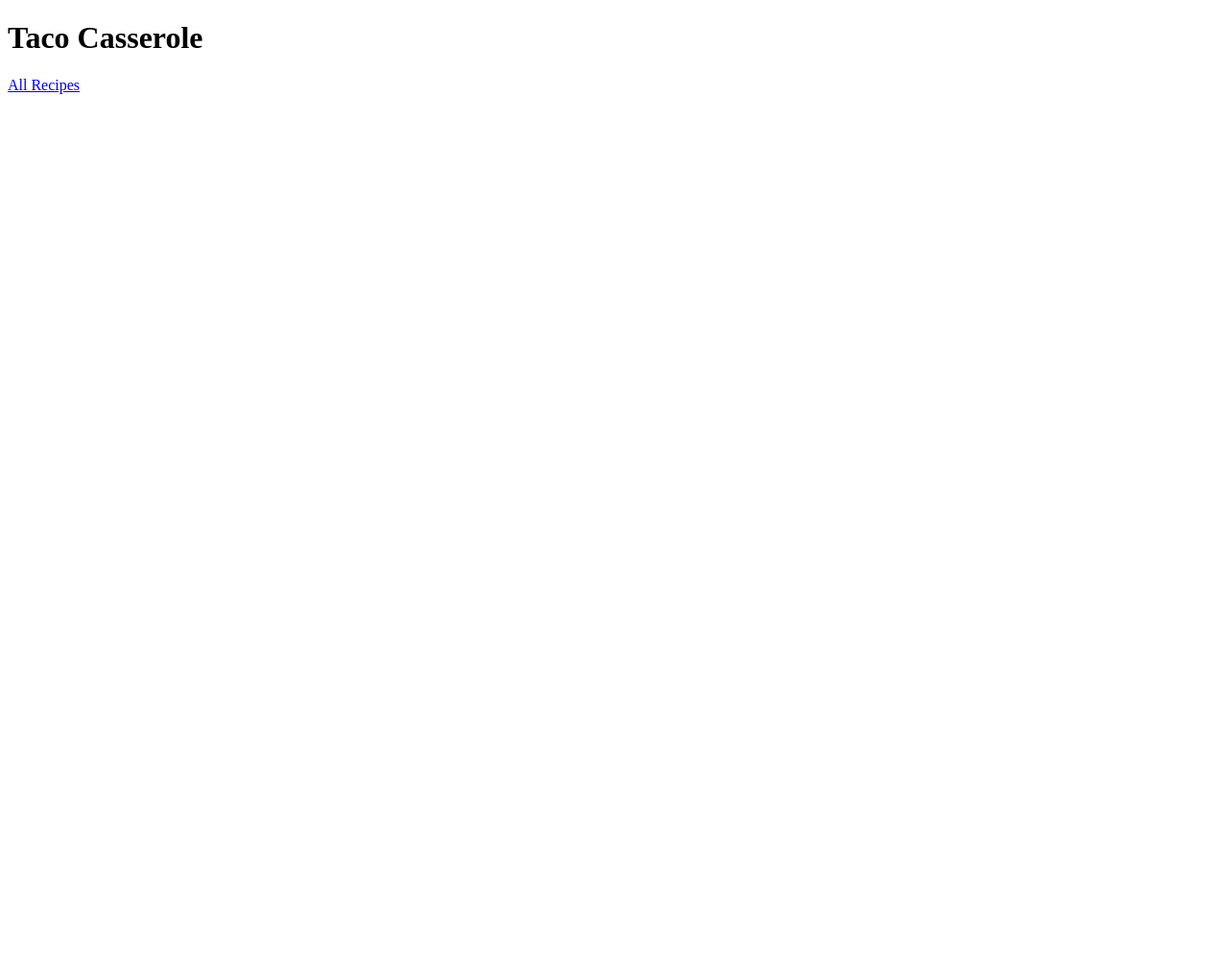
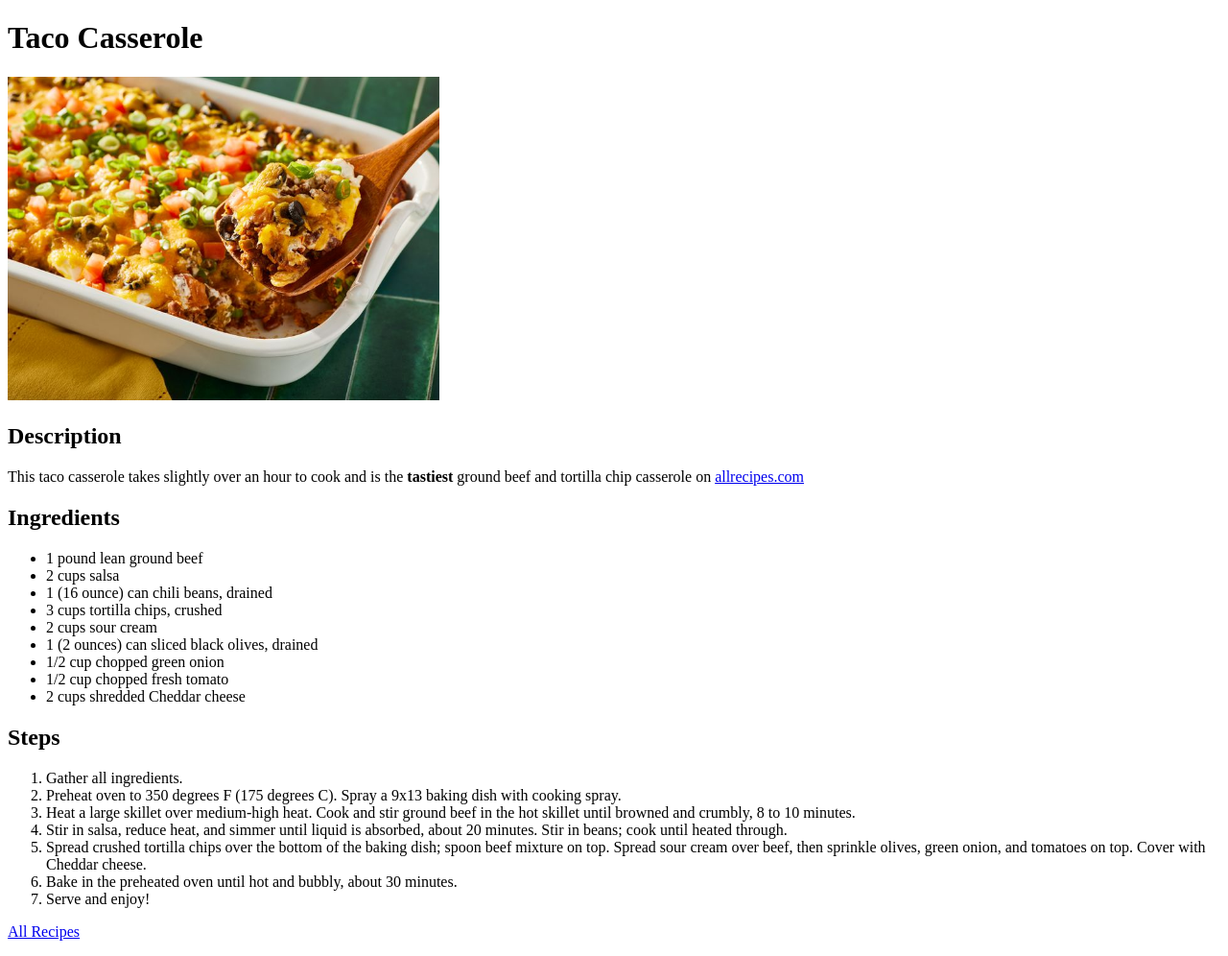
Before and after one commit to ethobob/odin-recipes, a plain HTML site: page recipes/taco-casserole.html in a window 1280 px wide. Shown: the whole page at 96% size. Before the commit the page ends 800 px from the top, so only its background shows below. Drawn offline with Linux system fonts and the light colour scheme.

Commit message:
add: full taco casserole page

```diff
--- a/recipes/taco-casserole.html
+++ b/recipes/taco-casserole.html
@@ -7,6 +7,32 @@
 
     <body>
         <h1>Taco Casserole</h1>
+        <img src="../images/taco-casserole.jpg" alt="Taco Casserole Image" width="450">
+        <h2>Description</h2>
+        <p>This taco casserole takes slightly over an hour to cook and is the <strong>tastiest</strong> ground beef and tortilla chip
+            casserole on <a href="https://www.allrecipes.com/" target="_blank" rel="noreferrer">allrecipes.com</a></p>
+        <h2>Ingredients</h2>
+        <ul>
+            <li>1 pound lean ground beef</li>
+            <li>2 cups salsa</li>
+            <li>1 (16 ounce) can chili beans, drained</li>
+            <li>3 cups tortilla chips, crushed</li>
+            <li>2 cups sour cream</li>
+            <li>1 (2 ounces) can sliced black olives, drained</li>
+            <li>1/2 cup chopped green onion</li>
+            <li>1/2 cup chopped fresh tomato</li>
+            <li>2 cups shredded Cheddar cheese</li>
+        </ul>
+        <h2>Steps</h2>
+        <ol>
+            <li>Gather all ingredients.</li>
+            <li>Preheat oven to 350 degrees F (175 degrees C). Spray a 9x13 baking dish with cooking spray.</li>
+            <li>Heat a large skillet over medium-high heat. Cook and stir ground beef in the hot skillet until browned and crumbly, 8 to 10 minutes.</li>
+            <li>Stir in salsa, reduce heat, and simmer until liquid is absorbed, about 20 minutes. Stir in beans; cook until heated through.</li>
+            <li>Spread crushed tortilla chips over the bottom of the baking dish; spoon beef mixture on top. Spread sour cream over beef, then sprinkle olives, green onion, and tomatoes on top. Cover with Cheddar cheese.</li>
+            <li>Bake in the preheated oven until hot and bubbly, about 30 minutes.</li>
+            <li>Serve and enjoy!</li>
+        </ol>
         <p><a href="../index.html">All Recipes</a></p>
     </body>
 </html>
```
